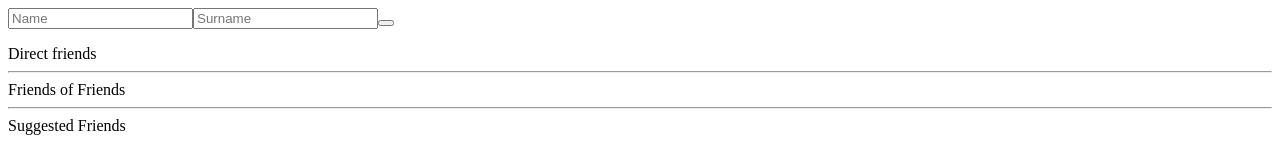
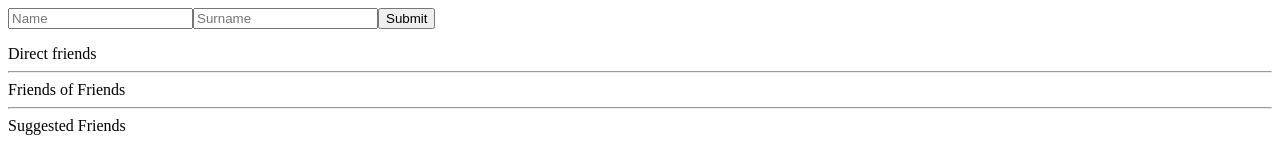
Before and after one commit to jelenaandj/social-network, a React (Create React App) app: page / in a window 1280 px wide. Shown: the top 160 px of the page. Built offline with nearby package versions, Linux system fonts and the light colour scheme.

Commit message:
fixed button

```diff
--- a/src/Form.js
+++ b/src/Form.js
@@ -28,7 +28,7 @@ const handleButton=(e)=>{
             <form>
                 <input type='text' id='name' placeholder='Name'onInput={handleNameInput}/>
                 <input type='text' id='surname' placeholder='Surname'onInput={handleSurnameInput}/>
-                <button type='submit' value='submit' onClick={handleButton}/>
+                <button type='submit' onClick={handleButton}>Submit</button>
             </form>
                 <div>
                     { <Profile person={person} key={person.id} props={data} />}
--- a/src/Profile.js
+++ b/src/Profile.js
@@ -50,8 +50,7 @@ useEffect(()=>{
     return (
         <div>
 
-            <p>{person.firstName}</p>
-            <p>{person.surname}</p>
+            <p>{person.firstName} {person.surname}</p>
             <p>{person.age}</p>
             <p>{person.gender}</p>
             <label>Direct friends</label>
```
